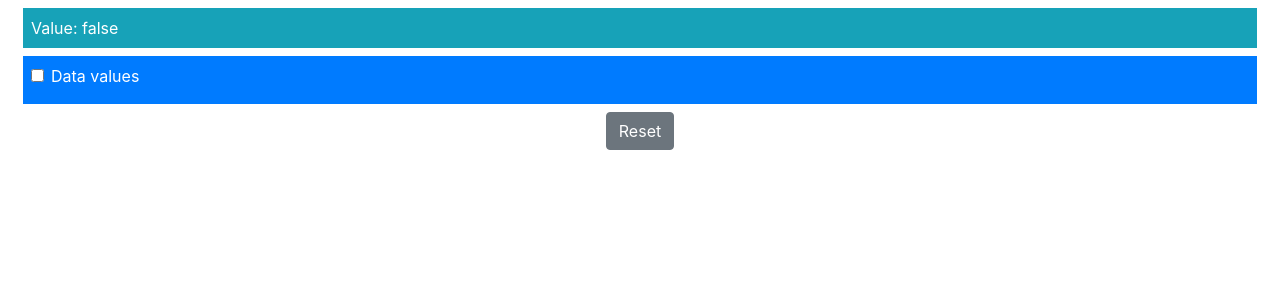
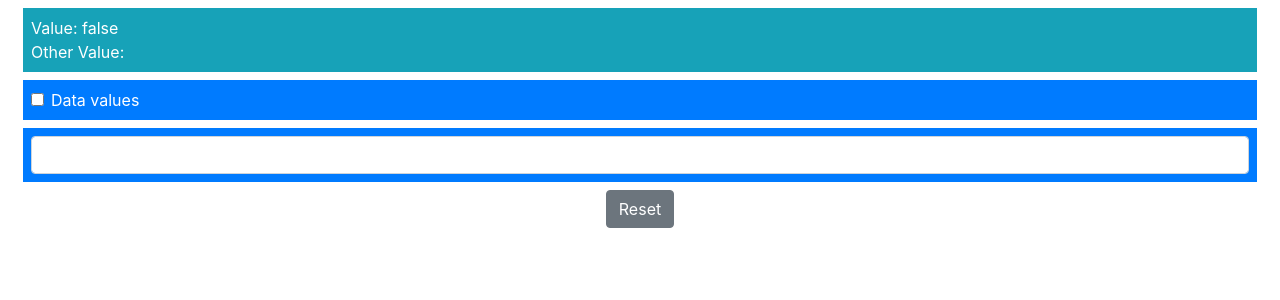
Before and after one commit to RafalKlimkiewicz/VueChap2, a Vue app in the folder templatesanddata/: page / in a window 1280 px wide. Shown: the top 300 px of the page. Built offline with nearby package versions, Linux system fonts and the light colour scheme.

Commit message:
v bind part2

```diff
--- a/templatesanddata/src/App.vue
+++ b/templatesanddata/src/App.vue
@@ -1,15 +1,19 @@
 <template>
   <div class="container-fluid">
     <div class="bg-info m-2 p-2 text-white">
-      Value: {{ dataValue }}
+      <div> Value: {{ dataValue }}</div>
+      <div> Other Value: {{ otherValue }}</div>
     </div>
     <div class="bg-primary m-2 p-2 text-white">
       <div class="form-check">
-        <label class="">
-          <input class="form-check-input" type="checkbox" v-on:change="handleChange" />
+        <label class="form-check-label">
+          <input class="form-check-input" type="checkbox" v-on:change="handleChange" v-bind:checked="dataValue" />
           Data values
         </label>
       </div>
+    </div>
+    <div class="bg-primary m-2 p-2">
+      <input type="text" class="form-control" v-on:input="handleChange" v-bind:value="otherValue" />
     </div>
     <div class="text-center m-2">
       <button class="btn btn-secondary" v-on:click="reset">
@@ -24,15 +28,21 @@ export default {
   name: 'MyComponent',
   data: function () {
     return {
-      dataValue: false
+      dataValue: false,
+      otherValue: "",
     }
   },
   methods: {
     reset() {
       this.dataValue = false;
+      this.otherValue = "";
     },
     handleChange($event) {
-      this.dataValue = $event.target.checked;
+      if ($event.target.type == "checkbox") {
+        this.dataValue = $event.target.checked;
+      } else {
+        this.otherValue = $event.target.value;
+      }
     }
   }
 }
```
